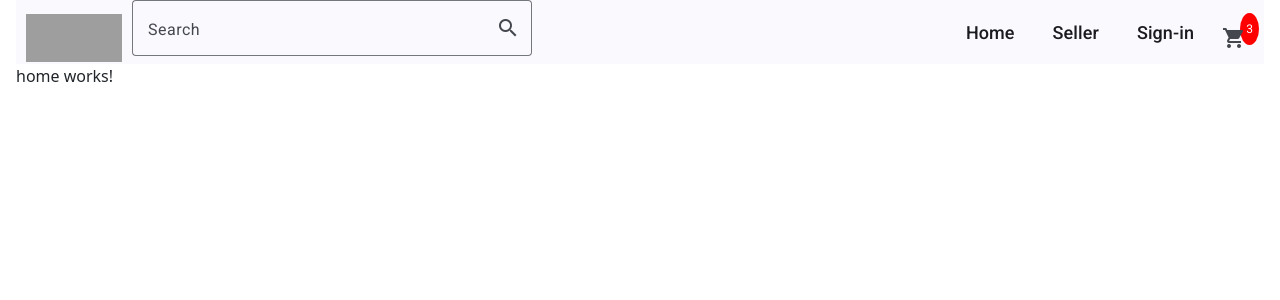
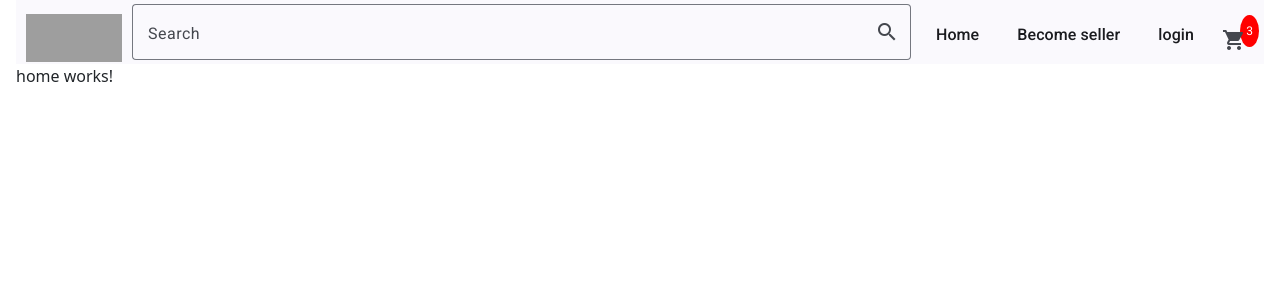
Before and after one commit to ChintuSitlani/E-commerce, an Angular app: page / in a window 1280 px wide. Shown: the top 300 px of the page. Built offline with nearby package versions, Linux system fonts and the light colour scheme; grey boxes are pictures that could not be loaded.

Commit message:
added logout code for seller and buyer

```diff
--- a/src/app/header/header.component.css
+++ b/src/app/header/header.component.css
@@ -2,7 +2,7 @@
     width: 96px;
     height:48px;
     object-fit: fill;
-
+    margin-bottom: 5px;
 }
 
 .navbar {
@@ -16,10 +16,10 @@
 /* Center-align search bar while keeping other elements in place */
 .search {
     flex-grow: 1;
-    max-width: 400px; /* limit width so it doesn't stretch too much */
     display: flex;
     justify-content: center;
     margin: 0 10px;
+    padding-top: 4px;
 }
 .search mat-form-field {
     width: 100%;
@@ -52,7 +52,7 @@
 }
 
 .nav-links button {
-    font-size: 18px; /* Adjust font size for buttons */
+    font-size: 16px; /* Adjust font size for buttons */
     padding: 12px 15px;
 }
 /* Responsive Design */
--- a/src/app/header/header.component.html
+++ b/src/app/header/header.component.html
@@ -12,8 +12,9 @@
     <span class="nav-links">
         <button mat-button routerLink="">Home</button>
         <button *ngIf="isSellerLogin" mat-button routerLink="/app-seller-add-prod">Add product</button>
-        <button mat-button routerLink="/sellerSignup">Seller</button>
-        <button mat-button routerLink="/buyerSignup">Sign-in</button>
+        <button *ngIf="!isSellerLogin" mat-button routerLink="/sellerSignup">Become seller</button>
+        <button *ngIf="isSellerLogin" mat-button (click)="logout()">log-out</button>
+        <button mat-button routerLink="/buyerLogin">login</button>
     </span>
 
     <!-- CART ICON -->
@@ -31,8 +32,9 @@
 
     <mat-menu #mobileMenu="matMenu">
         <button mat-menu-item routerLink="">Home</button>
-        <button mat-menu-item routerLink="/app-seller-add-prod">Add product</button>
-        <button mat-menu-item routerLink="/signup/seller">Seller</button>
-        <button mat-menu-item routerLink="/signup/buyer">Sign-in</button>
+        <button *ngIf="isSellerLogin" mat-menu-item routerLink="/app-seller-add-prod">Add product</button>
+        <button *ngIf="!isSellerLogin" mat-menu-item routerLink="/sellerSignup">become seller</button>
+        <button *ngIf="isSellerLogin" mat-menu-item (click)="logout()">log-out</button>
+        <button mat-menu-item routerLink="/buyerLogin">login</button>
     </mat-menu>
 </mat-toolbar>
--- a/src/app/header/header.component.ts
+++ b/src/app/header/header.component.ts
@@ -9,6 +9,7 @@ import { MatInputModule } from '@angular/material/input';
 import { RouterLink} from '@angular/router';
 import { CommonModule } from '@angular/common';
 import { SellerService } from '../services/seller.service';
+import { BuyerService } from '../services/buyer.service';
 
 
 @Component({
@@ -32,14 +33,34 @@ export class HeaderComponent {
   isSellerLogin = false;
   searchText: string = '';
   cartItems: number = 3; // Simulated dynamic cart count
+  isBuyerLogin = false;
 
-
-  constructor(private seller: SellerService) {}
+  constructor(
+    private seller: SellerService,
+    private buyer: BuyerService
+  ) {}
 
   ngOnInit() {
     this.seller.isSellerLoggedIn.subscribe((status: boolean) => {
       this.isSellerLogin = status;
     });
+    this.buyer.isBuyerLoggedIn.subscribe((status: boolean) => {
+      this.isBuyerLogin = status;
+    });
   }
-
+  logout() {
+    const userConfirmed = confirm('Are you sure you want to logout?');
+    if (userConfirmed) {
+      if (this.isSellerLogin) {
+        this.seller.sellerLogout();
+      } else if (this.isBuyerLogin) {
+        this.buyer.buyerLogout();
+      } else {
+        console.error("No one is logged in");
+        alert("No user is currently logged in.");
+      }
+    } else {
+      console.log("Logout canceled by the user.");
+    }
+  }
 }
--- a/src/app/services/buyer.service.ts
+++ b/src/app/services/buyer.service.ts
@@ -79,4 +79,17 @@ export class BuyerService {
       }
     }
   }
+  isBuyerAuthenticated() {
+    const buyerData = localStorage.getItem('buyer');
+    if (buyerData) {
+      this.isBuyerLoggedIn.next(true);
+    } else {
+      this.isBuyerLoggedIn.next(false);
+    }
+  }
+  buyerLogout() {
+      localStorage.removeItem('buyer');
+      this.isBuyerAuthenticated();
+      this.router.navigate(['']);
+  }
 }
--- a/src/app/services/seller.service.ts
+++ b/src/app/services/seller.service.ts
@@ -85,10 +85,23 @@ export class SellerService {
   getSellerData: () => userLoginData | null = () => {
     if (isPlatformBrowser(this.platformId)) {
       if (localStorage.getItem('seller')) {
-        return JSON.parse(localStorage.getItem('seller') || '{}')[0];
+        return JSON.parse(localStorage.getItem('seller') || '{}');
       } else {
         return null;
       }
     }
   }
+  isSellerAuthenticated() {
+    const sellerData = localStorage.getItem('seller');
+    if (sellerData) {
+      this.isSellerLoggedIn.next(true);
+    } else {
+      this.isSellerLoggedIn.next(false);
+    }
+  }
+  sellerLogout() {
+      localStorage.removeItem('seller');
+      this.isSellerAuthenticated();
+      this.router.navigate(['']);
+  }
 }
```
